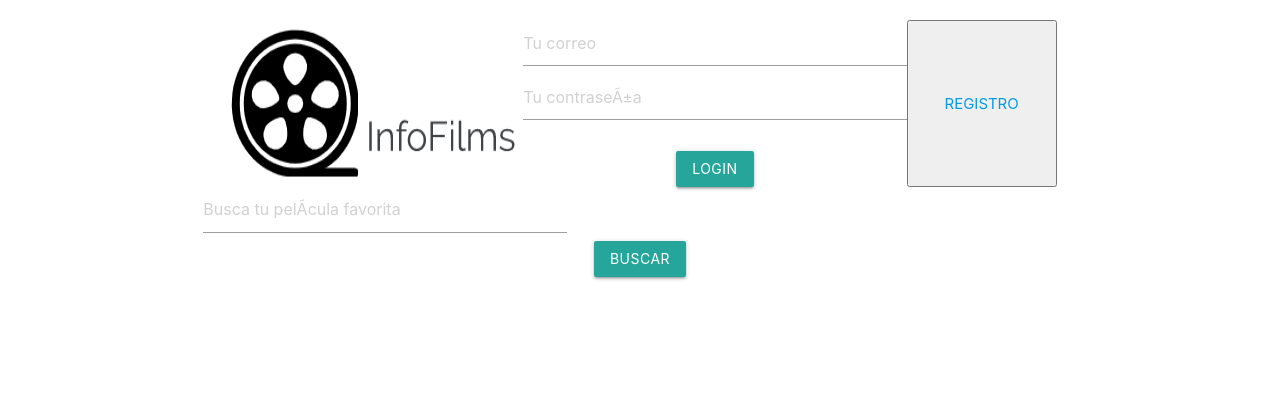
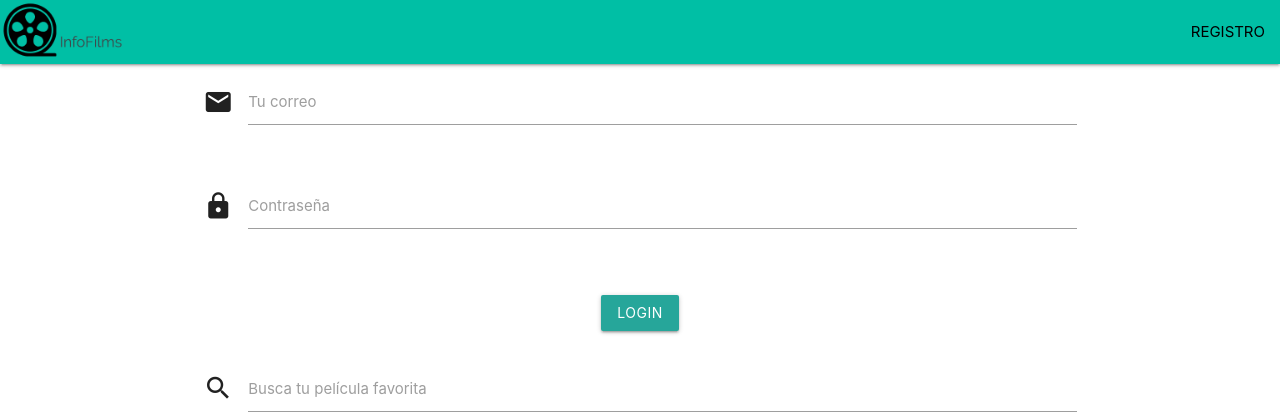
Before and after one commit to inspedralbes/moviequiz-grup-4, a PHP site: page / in a window 1280 px wide. Shown: the top 414 px of the page. Run offline with PHP 8.4, Linux system fonts and the light colour scheme.

Commit message:
create disegn webpage

```diff
--- a/index.html
+++ b/index.html
@@ -17,22 +17,42 @@
     <title>InfoFilms</title>
 </head>
 <body>
+    <header>
+        <nav class="teal accent-4">
+            <div class="nav-wrapper">
+                <a href="#" data-target="mobile-demo" class="sidenav-trigger"><i class="material-icons">menu</i></a>
+                <a href="./index.html" id="logo" class="brand-logo"><img src="./web/img/logofilms.png" height="60px"></a>
+                <ul class="right hide-on-med-and-down">
+                    <li><a class="modal-trigger black-text" href="./web/html/registro.html">REGISTRO</a></li>
+                </ul>
+            </div>
+        </nav>
+    </header>
     <div class="container">
-        <div class="row" id="resultat">
-            <div class="col s12">
-                <div class="header">
-                    <img src="./web/img/logofilms.png"/>
+        <div class="row">
             <div id="info-usuari" class="noactiva">
                 <div class="center-align">
                     <div id="inicio"></div>
                     <br>
-                            <button class="waves-effect waves-light btn" type="button"><a href="/back/php/logout.php" id="botonlogout">Logout</a></button>
-                            <button class="waves-effect waves-light btn" type="button"><a href="/web/html/cuenta_usuario.html" id="botonCuenta">Cuenta de usuario</a></button>
+                    <button class="waves-effect waves-light btn" type="button"><a href="./back/php/logout.php" id="botonlogout">Logout</a></button>
+                    <button class="waves-effect waves-light btn" type="button"><a href="./web/html/cuenta_usuario.html" id="botonCuenta">Cuenta de usuario</a></button>
                 </div>
             </div>
             <div id="login" class="activa">
-                            <input type="text" id="correo" name="correo" placeholder="Tu correo" value="" required/>
-                            <input type="password" id="contrasena" name="contrasena" placeholder="Tu contraseÃ±a" value="" required/>
+                <div class="row">
+                    <div class="input-field col s12">
+                        <i class="material-icons prefix">email</i>
+                        <input type="text" id="correo" name="correo" value="" required/>
+                        <label for="email">Tu correo</label>
+                    </div>
+                </div>
+                <div class="row">
+                    <div class="input-field col s12">
+                        <i class="material-icons prefix">lock</i>
+                        <input type="password" id="contrasena" name="contrasena" value="" required/>
+                        <label for="password">Contraseña</label>
+                    </div>
+                </div>
                 <div class="center-align">
                     <div id="inicio2"></div>
                     <br>
@@ -40,15 +60,23 @@
                     <img src="./web/img/loading.gif" id="loading" height="100px" hidden/>
                 </div>
             </div>
-                    <button class="boton" type="button"><a class="register" href="web/html/registro.html">REGISTRO</a></button>
         </div>
-                <div class="buscador center-align" class="oculto">
+    </div>
+    <div class="container">
+        <div class="row" id="resultat">
+            <div class="col s12">
+                <div class="buscador" class="oculto">
                     <div class="row">
-                            <form class="col s12">
-                                <input type="text" class="col s5" name="pelis" id="search" placeholder="Busca tu pelÃ­cula favorita" value="">
-                            </form>
-                            <button class="waves-effect waves-light btn" id="enviar">BUSCAR</button>
+                        <div class="input-field col s12">
+                            <i class="material-icons prefix">search</i>
+                            <input type="text" name="pelis" id="search" value=""/>
+                            <label for="text">Busca tu película favorita</label>
                         </div>
+                    </div>
+                </div>
+                <div class="center-align">
+                    <br>
+                    <button class="waves-effect waves-light btn center-align" id="enviar">BUSCAR</button>
                 </div>
                 <div class="row center">
                     <div id="peliculas"></div>
@@ -75,29 +103,26 @@
                 </div>
             </div>
         </div>
-        <div class="carousel" id="portada">
     </div>
-    </div>
-    <footer class="page-footer teal darken-3">
+    <footer class="page-footer teal accent-4">
         <div class="container">
             <div class="row">
                 <div class="col l6 s12">
-                    <h5 class="white-text">InfoFilms</h5>
-                    <p class="grey-text text-lighten-4">Página web oficial de InfoFilms , especializada en la busqueda de información de diferentes peliculas. InfoFilms, marca perteneciente al grupo Movie4. </p>
+                    <h5 class="black-text">InfoFilms</h5>
+                    <p class="black-text text-lighten-4">Página web oficial de InfoFilms , especializada en la busqueda de información de diferentes peliculas. InfoFilms, marca perteneciente al grupo Movie4. </p>
                 </div>
                 <div class="col l4 offset-l2 s12">
-                    <h5 class="white-text">Links</h5>
+                    <h5 class="black-text">Links</h5>
                     <ul>
-                        <li><a class="grey-text text-lighten-3" >93 203 33 32</a></li>
-                        <li><a class="grey-text text-lighten-3" >93 203 36 42</a></li>
-                        <li><a class="grey-text text-lighten-3" >moviequiz4@xtec.cat</a></li>
-                        <li><a class="grey-text text-lighten-3" >Web AFA</a></li>
+                        <li><a class="black-text text-lighten-3">93 203 33 32</a></li>
+                        <li><a class="black-text text-lighten-3">93 203 36 42</a></li>
+                        <li><a class="black-text text-lighten-3">moviequiz4@xtec.cat</a></li>
                     </ul>
                 </div>
             </div>
         </div>
         <div class="footer-copyright">
-            <div class="container">
+            <div class="container black-text">
                 ©2021 Moviequiz4 S.L. Todos los derechos sobre las marcas, imágenes y contenidos están protegidos.
             </div>
         </div>
@@ -106,9 +131,27 @@
     <script src="https://ajax.googleapis.com/ajax/libs/jquery/3.6.0/jquery.min.js"></script>
     <script src="./web/js/index.js"></script>
     <script>
-        document.addEventListener('DOMContentLoaded',function(){
-            var img = document.querySelectorAll(".carousel");
-            var instances = M.Carousel.init(img);
+        document.addEventListener('DOMContentLoaded', function() {
+            var elems = document.querySelectorAll('.carousel');
+            var instances = M.Carousel.init(elems, {
+            indicators : true,
+        });
+        let indicatorItems = document.querySelectorAll('.carousel .indicator-item'),
+        slideTime = 3000,
+        activeClass = "active";
+
+        setInterval(() => {
+            indicatorItems.forEach(el => {
+                if (el.classList.contains(activeClass)) {
+                    sib = el.nextElementSibling;
+                    if (sib == null) {
+                    indicatorItems[0].click();
+                    } else {
+                        sib.click()
+                    }
+                }
+            });
+        }, slideTime);
         });
         document.addEventListener('DOMContentLoaded', function() {
             var modal1 = document.querySelectorAll('.modal');
--- a/web/css/index.css
+++ b/web/css/index.css
@@ -27,6 +27,9 @@
     text-decoration: none;
     color: white;
 }
+#boton-inicio {
+    color: black;
+}
 .oculto {
     display: none !important;
 }
```
Also changed, not shown: back/JSON/peliculasIndex.json (deleted, +0 -51 lines), web/html/cuenta_usuario.html (+40 -10 lines), web/html/registro.html (+37 -1 lines). Lines whose indentation alone changed are shown as unchanged.
